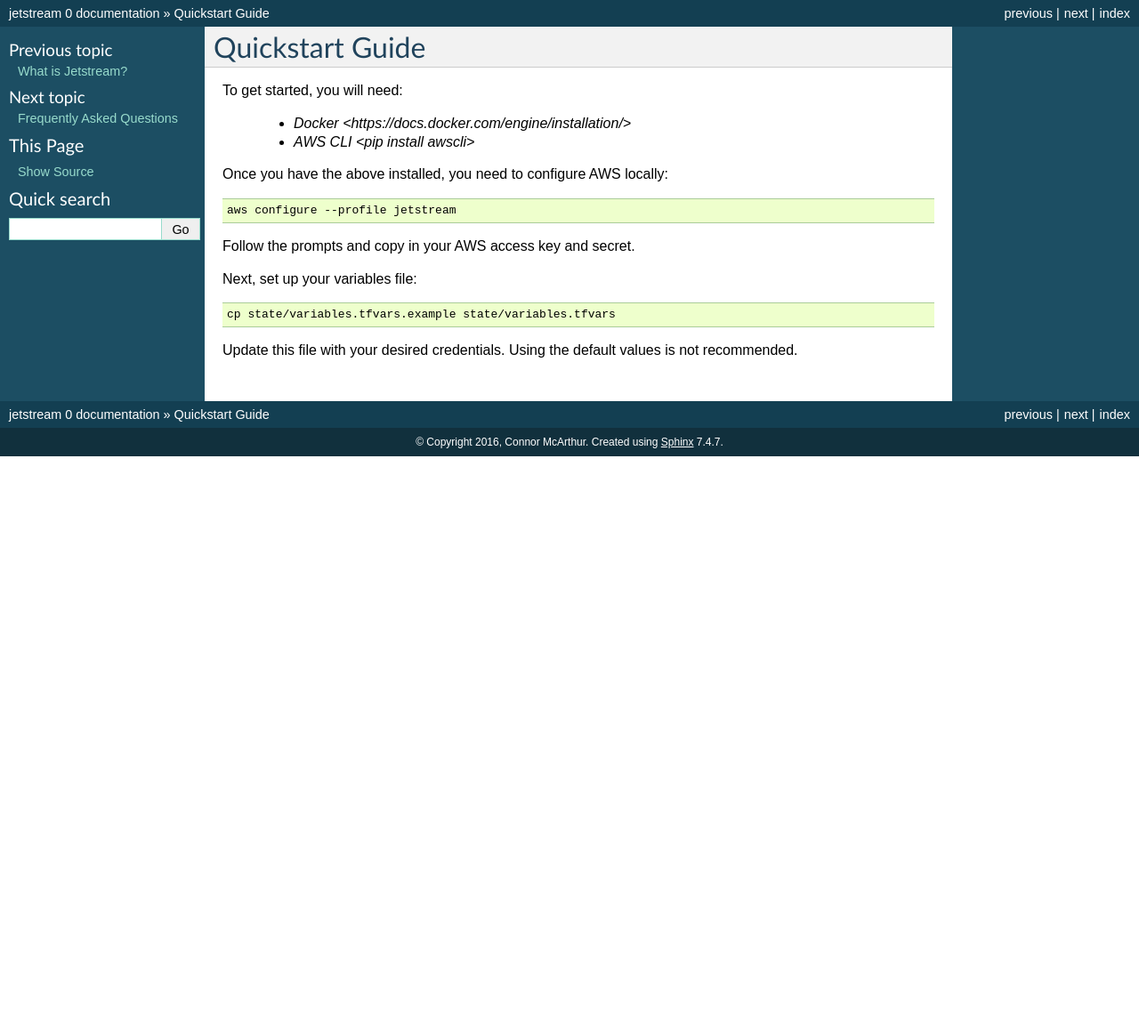
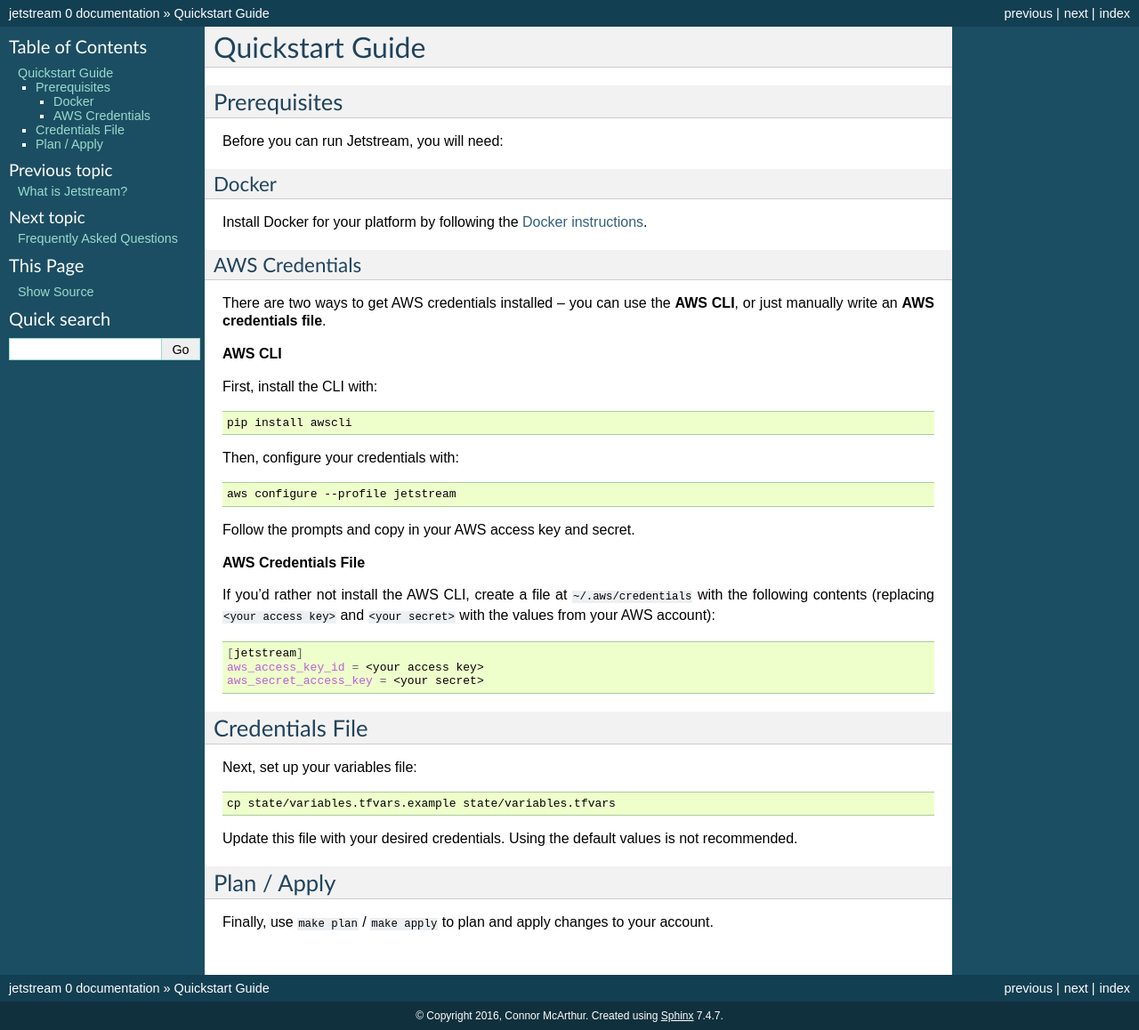
Before and after one commit to cmcarthur/jetstream, a Sphinx documentation site: the page built from docs/source/quickstart_guide.rst, in a window 1280 px wide. Shown: the whole page at 89% size. Built offline with Sphinx 7.4.7, drawn with Linux system fonts in a browser that asks for light colours; before the commit the page ends 900 px from its top, so only the background shows below that.

Commit message:
better quickstart docs

```diff
--- a/docs/source/quickstart_guide.rst
+++ b/docs/source/quickstart_guide.rst
@@ -1,18 +1,49 @@
 Quickstart Guide
 ================
 
-To get started, you will need:
+Prerequisites
+-------------
 
- - `Docker <https://docs.docker.com/engine/installation/>`
- - `AWS CLI <pip install awscli>`
+Before you can run Jetstream, you will need:
 
-Once you have the above installed, you need to configure AWS locally:
+Docker
+^^^^^^
+
+Install Docker for your platform by following the `Docker instructions <https://docs.docker.com/engine/installation/>`_.
+
+AWS Credentials
+^^^^^^^^^^^^^^^
+
+There are two ways to get AWS credentials installed -- you can use the **AWS CLI**, or just manually write an **AWS credentials file**.
+
+**AWS CLI**
+
+First, install the CLI with:
+
+.. code-block:: bash
+
+   pip install awscli
+
+Then, configure your credentials with:
 
 .. code-block:: bash
 
    aws configure --profile jetstream
 
 Follow the prompts and copy in your AWS access key and secret.
+
+**AWS Credentials File**
+
+If you'd rather not install the AWS CLI, create a file at ``~/.aws/credentials`` with the following contents (replacing ``<your access key>`` and ``<your secret>`` with the values from your AWS account):
+
+.. code-block:: bash
+
+   [jetstream]
+   aws_access_key_id = <your access key>
+   aws_secret_access_key = <your secret>
+
+Credentials File
+----------------
 
 Next, set up your variables file:
 
@@ -21,3 +52,8 @@
    cp state/variables.tfvars.example state/variables.tfvars
 
 Update this file with your desired credentials. Using the default values is not recommended.
+
+Plan / Apply
+------------
+
+Finally, use ``make plan`` / ``make apply`` to plan and apply changes to your account.
```
